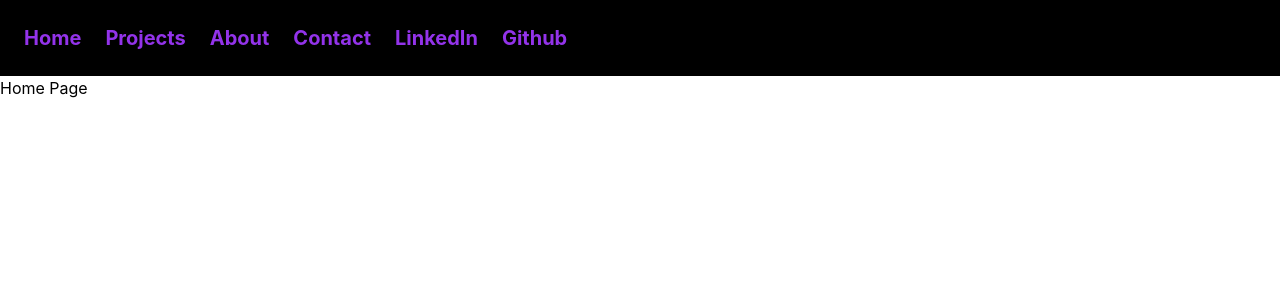
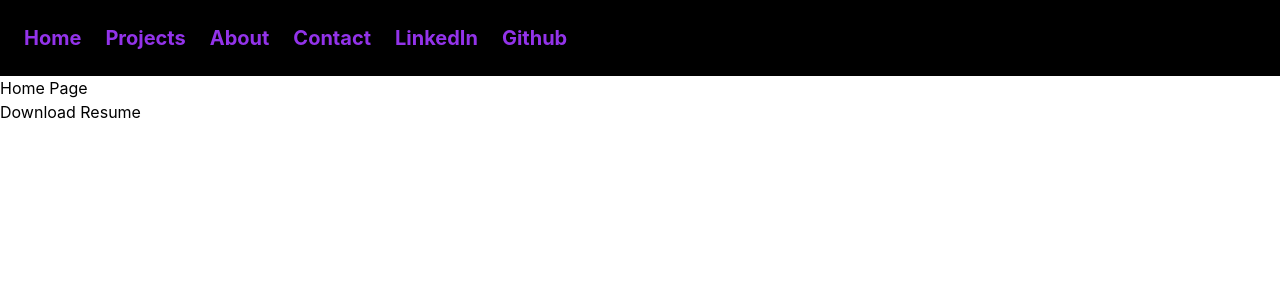
Before and after one commit to brodiekime21/portfolio, a React (Create React App) app: page / in a window 1280 px wide. Shown: the top 300 px of the page. Built offline with nearby package versions, Linux system fonts and the light colour scheme.

Commit message:
working on resume download

```diff
--- a/src/pages/Home.js
+++ b/src/pages/Home.js
@@ -6,7 +6,7 @@ function Home() {
   return (
     <div>
       <h1>Home Page</h1>
-
+      <a href="https://res.cloudinary.com/dc6w7a0c8/image/upload/v1679401578/Portfolio/Brodie-Kime-Resume_xsvwjn.pdf" download>Download Resume</a>
     </div>
     );
 
```
